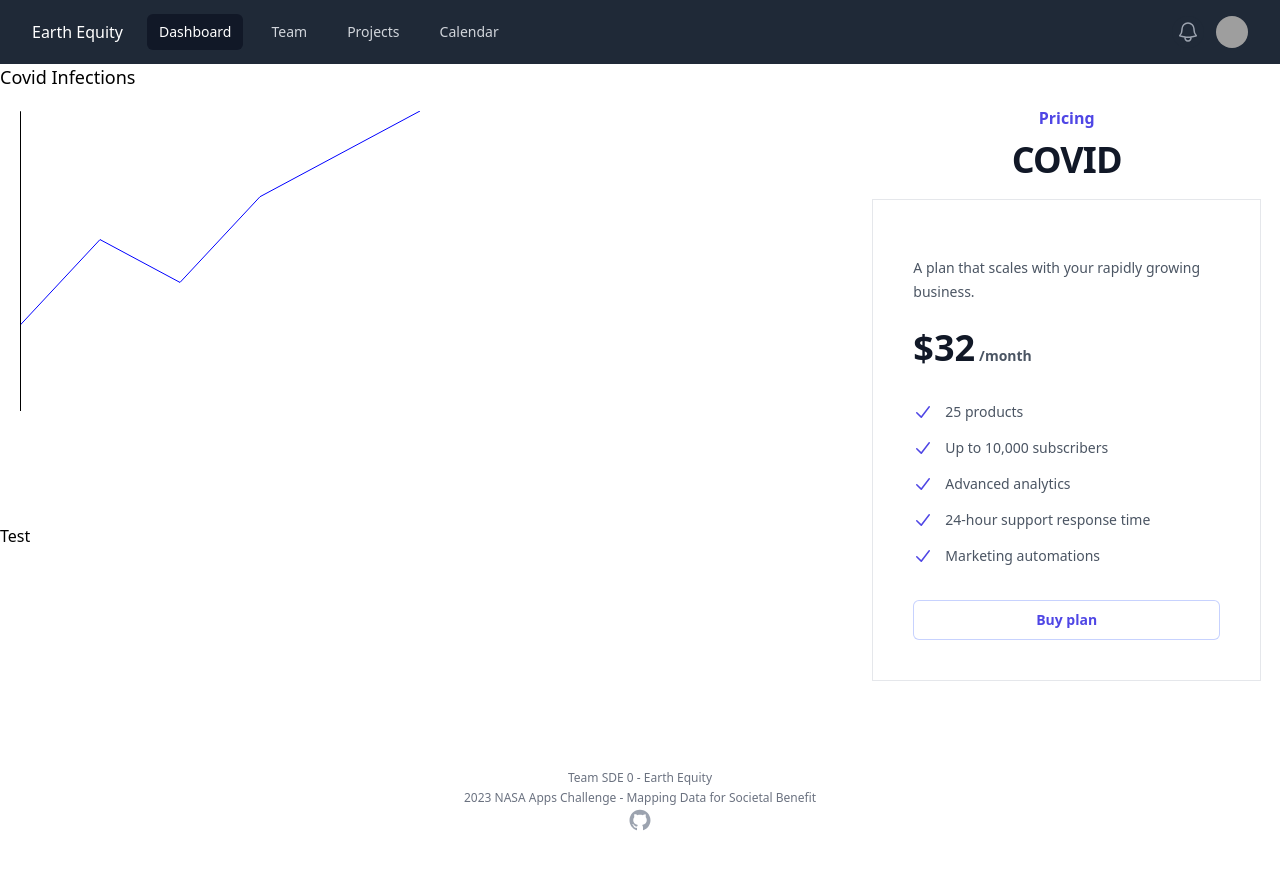
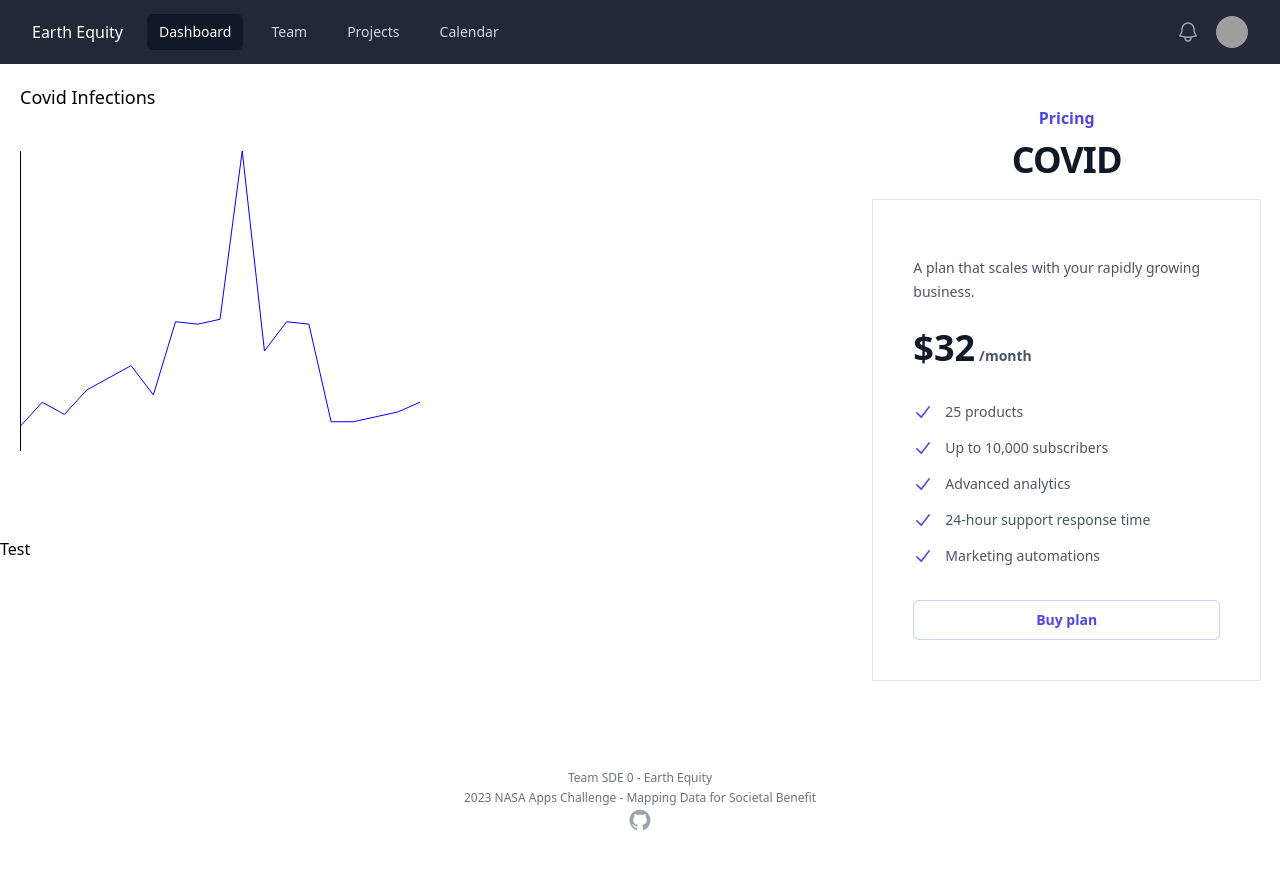
Before and after one commit to hajin-park/Earth-Equity, a React (Vite) app in the folder EarthEquity/: page /covid in a window 1280 px wide. Shown: the top 870 px of the page. Built offline with nearby package versions, Linux system fonts and the light colour scheme; grey boxes are pictures that could not be loaded.

Commit message:
Animated graphline

```diff
--- a/EarthEquity/src/Components/Graph/Graph.jsx
+++ b/EarthEquity/src/Components/Graph/Graph.jsx
@@ -23,12 +23,22 @@ const Graph = ({ data, width, height }) => {
 
     svg.selectAll('*').remove(); // Clear previous elements
 
-    // Draw the line
-    svg.append('path')
+    const path = svg.append('path')
       .datum(data)
       .attr('fill', 'none')
       .attr('stroke', 'blue')
       .attr('d', line);
+
+    // Get the total length of the path
+    const totalLength = path.node().getTotalLength();
+
+    // Animate the path
+    path.attr('stroke-dasharray', totalLength + ' ' + totalLength)
+      .attr('stroke-dashoffset', totalLength)
+      .transition()
+      .duration(5000)
+      .ease(d3.easeLinear)
+      .attr('stroke-dashoffset', 0);
 
     // Draw X axis
     svg.append('g')
--- a/EarthEquity/src/Pages/Covid/Covid.jsx
+++ b/EarthEquity/src/Pages/Covid/Covid.jsx
@@ -3,7 +3,7 @@ import Graph from "../../Components/Graph/Graph.jsx";
 import Shop from "../../Components/Shop/Shop.jsx";
 
 const Covid = () => {
-    const data = [10, 20, 15, 25, 30, 35];
+    const data = [10, 20, 15, 25, 30, 35, 23, 53, 52, 54, 123, 41, 53, 52, 12, 12, 14, 16, 20];
     const width = 400;
     const height = 300;
 
@@ -14,8 +14,8 @@ const Covid = () => {
             <div className="info"
                 style={{ display: "flex", flex: 2, flexDirection: "column" }}
             >
-                <a href="#" style={{ fontSize: "large" }}>
-                        Covid Infections
+                <a href="#" style={{ fontSize: "large", padding: "20px" }}>
+                    Covid Infections
                 </a>
                 <div className="plot"
                     style={{ flex: 2, padding: "20px" }}
```
